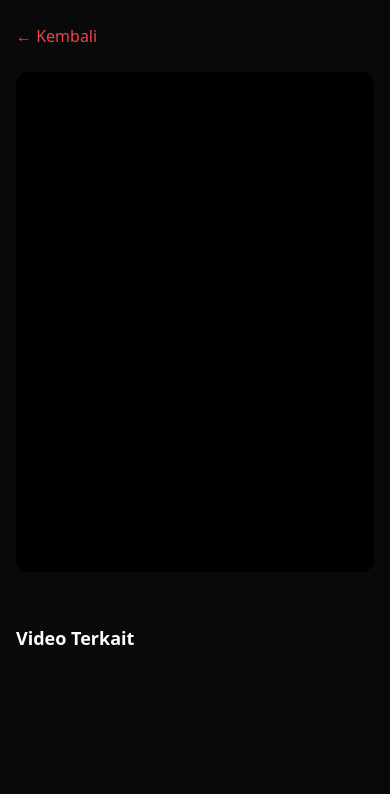
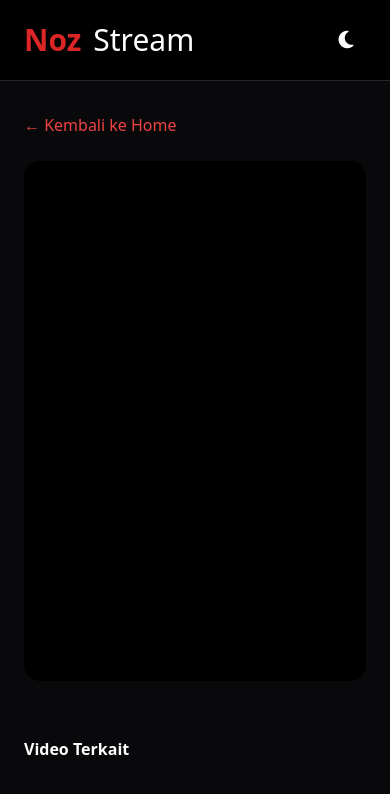
Before and after one commit to RamzzzMD/noz-stream-web, a website: page frontend/video.html in a window 390 px wide. Drawn offline with nearby package versions, Linux system fonts and the light colour scheme.

Commit message:
Refactor video.html structure and update title

```diff
--- a/frontend/video.html
+++ b/frontend/video.html
@@ -3,54 +3,46 @@
 <head>
   <meta charset="UTF-8">
   <meta name="viewport" content="width=device-width, initial-scale=1.0">
-  <title>Player - Noz Stream</title>
+  <title>Player - NozStream</title>
   <script src="https://cdn.tailwindcss.com"></script>
-  <script src="assets/js/main.js"></script>
+  <link rel="stylesheet" href="https://cdnjs.cloudflare.com/ajax/libs/font-awesome/6.5.0/css/all.min.css">
+  <script src="assets/js/main.js" defer></script>
 </head>
-<body class="bg-zinc-950 text-white">
-  <div class="max-w-7xl mx-auto px-4 py-6">
-    <a href="index.html" class="inline-flex items-center gap-2 text-red-500 mb-6 hover:underline">← Kembali</a>
+<body class="bg-zinc-950 text-white dark">
+  <nav class="bg-black/90 backdrop-blur-md border-b border-zinc-800 sticky top-0 z-50">
+    <div class="max-w-7xl mx-auto px-6 py-5 flex justify-between items-center">
+      <a href="index.html" class="flex items-center gap-3">
+        <span class="text-3xl font-bold text-red-600">Noz</span>
+        <span class="text-3xl font-light">Stream</span>
+      </a>
+      <button onclick="toggleTheme()" id="themeToggle" class="w-10 h-10 flex items-center justify-center rounded-xl hover:bg-zinc-800">
+        <i class="fas fa-moon"></i>
+      </button>
+    </div>
+  </nav>
 
-    <div class="grid grid-cols-1 lg:grid-cols-3 gap-8">
-      <!-- Player -->
-      <div class="lg:col-span-2">
-        <iframe id="player" width="100%" height="500" frameborder="0" allowfullscreen class="bg-black rounded-xl"></iframe>
-        <h1 id="videoTitle" class="text-2xl font-bold mt-5"></h1>
-        <p id="videoInfo" class="text-gray-400 mt-2"></p>
+  <div class="max-w-7xl mx-auto px-6 py-8">
+    <a href="index.html" class="inline-flex items-center gap-2 mb-6 text-red-500 hover:underline">
+      ← Kembali ke Home
+    </a>
+
+    <div class="grid grid-cols-1 lg:grid-cols-12 gap-8">
+      <div class="lg:col-span-8">
+        <iframe id="player" width="100%" height="520" class="bg-black rounded-2xl" frameborder="0" allowfullscreen></iframe>
+        <h1 id="title" class="text-2xl font-bold mt-6"></h1>
       </div>
-
-      <!-- Related -->
-      <div>
-        <h3 class="font-semibold mb-4 text-lg">Video Terkait</h3>
-        <div id="relatedContainer" class="space-y-4"></div>
+      <div class="lg:col-span-4">
+        <h3 class="font-semibold mb-4">Video Terkait</h3>
+        <div id="related" class="space-y-4"></div>
       </div>
     </div>
   </div>
 
   <script>
-    async function loadVideo() {
-      const url = localStorage.getItem('currentVideoUrl');
-      if (!url) return;
-
-      try {
-        const res = await fetch(`https://noz-stream-web.vercel.app/api/detail?url=${encodeURIComponent(url)}`);
-        const data = await res.json();
-
-        document.getElementById('player').src = data.embed_url;
-        document.getElementById('videoTitle').textContent = data.title;
-        document.getElementById('videoInfo').innerHTML = `
-          ${data.duration} • ${data.upload_date}
-        `;
-
-        // Render Related
-        const container = document.getElementById('relatedContainer');
-        container.innerHTML = data.related.map(v => createVideoCard(v)).join('');
-      } catch (e) {
-        console.error(e);
-      }
-    }
-
-    loadVideo();
+    window.onload = () => {
+      loadTheme();
+      loadVideo();
+    };
   </script>
 </body>
 </html>
```
